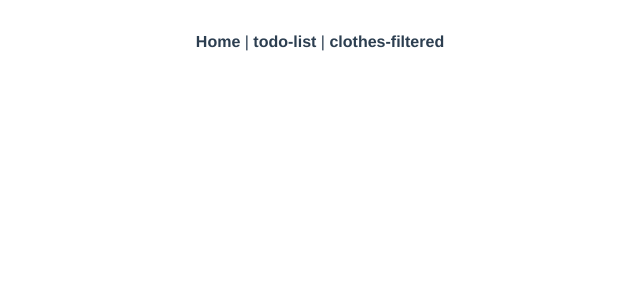
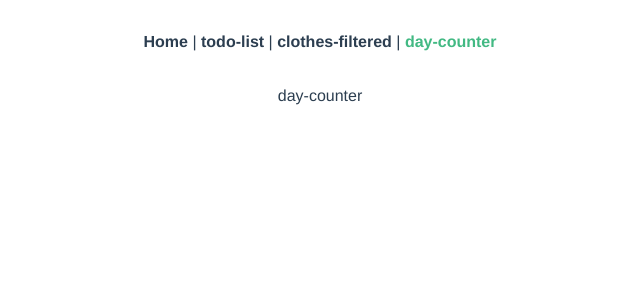
Before and after one commit to dev-damdam/j2kb-vue, a Vue app: page /day-counter in a window 1280 px wide. Shown: the top 300 px of the page, without its empty margins (320-960 px from the left). Built offline with nearby package versions, Linux system fonts and the light colour scheme.

Commit message:
#9 add DayCounterView

```diff
--- a/src/App.vue
+++ b/src/App.vue
@@ -3,7 +3,8 @@
     <nav>
       <router-link to="/">Home</router-link> |
       <router-link to="/todo-list">todo-list</router-link> |
-      <router-link to="/clothes-filtered">clothes-filtered</router-link>
+      <router-link to="/clothes-filtered">clothes-filtered</router-link> |
+      <router-link to="/day-counter">day-counter</router-link>
     </nav>
     <router-view />
   </div>
--- /dev/null
+++ b/src/components/day-counter/DayCounter.vue
@@ -0,0 +1,9 @@
+<template>
+  <div>day-counter</div>
+</template>
+<script>
+export default {
+  name: "day-counter",
+};
+</script>
+<style scoped></style>
--- a/src/router/index.js
+++ b/src/router/index.js
@@ -3,6 +3,7 @@ import VueRouter from "vue-router";
 import HomeView from "../views/HomeView.vue";
 import TodoListView from "../views/TodoListView.vue";
 import ClothesFilteredView from "../views/ClothesFilteredView.vue";
+import DayCounterView from "../views/DayCounterView.vue";
 
 Vue.use(VueRouter);
 
@@ -22,6 +23,11 @@ const routes = [
     name: "clothes-filtered",
     component: ClothesFilteredView,
   },
+  {
+    path: "/day-counter",
+    name: "day-counter",
+    component: DayCounterView,
+  },
 ];
 
 const router = new VueRouter({
--- /dev/null
+++ b/src/views/DayCounterView.vue
@@ -0,0 +1,14 @@
+<template>
+  <div><day-counter /></div>
+</template>
+<script>
+import DayCounter from "@/components/day-counter/DayCounter.vue";
+
+export default {
+  name: "day-counter-view",
+  components: {
+    DayCounter,
+  },
+};
+</script>
+<style scoped></style>
```
